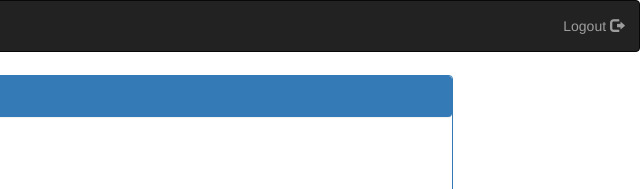
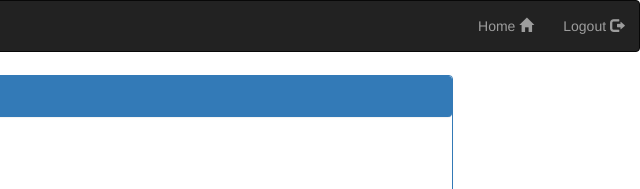
Before and after one commit to mwaz/mwaz.github.io, a plain HTML site: page recipe-categories.html in a window 1280 px wide. Shown: the top 189 px of the page, 640-1280 px from the left. Drawn offline with Linux system fonts and the light colour scheme.

Commit message:
[FIX] Add home link to recipe.html and recipe-categoris.html

```diff
--- a/recipe-categories.html
+++ b/recipe-categories.html
@@ -22,6 +22,7 @@
             <a class="navbar-brand" href="#">Yummy Recipes <span class="glyphicon glyphicon-cutlery"</a>
         </div>
         <ul class="nav navbar-nav navbar-right">
+            <li><a href="index.html"> Home <span class="glyphicon glyphicon-home"> </a></li>
             <li><a href="#"> Logout <span class="glyphicon glyphicon-log-out"></span> </a></li>
         </ul>
     </div>
```
Also changed, not shown: recipes.html (+1 -0 lines).
